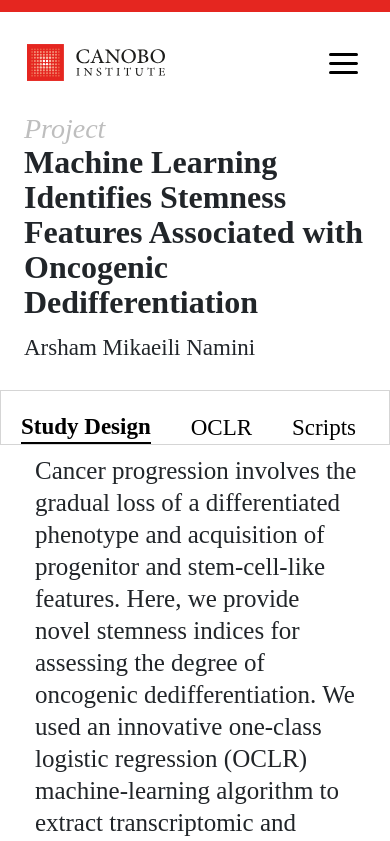
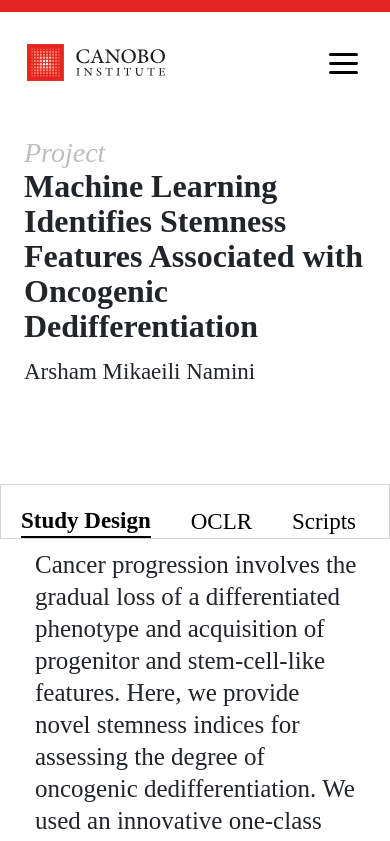
Before and after one commit to mahdi4k/canobo, a Vue app: page /researches/machine-learning-identifies in a window 390 px wide. Shown: the top 841 px of the page. Built offline with nearby package versions, Linux system fonts and the light colour scheme; a web font is replaced by a local one.

Commit message:
change code style project

```diff
--- a/src/components/Footer.vue
+++ b/src/components/Footer.vue
@@ -48,7 +48,7 @@
 </template>
 
 <script>
-import footerImage from "@/assets/footer.svg";
+import footerImage from "@/assets/footer.png";
 import Telegram from "./icons/telegram.svg";
 import Twitter from "./icons/twitter.svg";
 
--- a/src/views/Project.vue
+++ b/src/views/Project.vue
@@ -1,7 +1,7 @@
 <template>
-  <div class="container project">
+  <div class="project">
     <div>
-      <div class="top-mobile px-4 d-lg-none">
+      <div class="top-mobile pt-4 px-4 d-lg-none">
         <span class="small fst-italic">Project</span>
         <div class="title-project">
           Machine Learning Identifies Stemness Features Associated with Oncogenic Dedifferentiation
@@ -461,14 +461,44 @@
 </template>
 
 <script>
+import code from "@/assets/carbon.png";
+
 export default {
-  name: "Project"
+  data(){
+    return{
+      code
+    }
+  },
+  name: "Project",
+  created() {
+    window.addEventListener('scroll', this.handleScroll);
+
+  },
+  destroyed() {
+    window.removeEventListener('scroll', this.handleScroll);
+  },
+  methods: {
+    handleScroll(event) {
+      let tab = document.querySelector(".nav-pills");
+      let windowSize = window.innerWidth
+      if (window.scrollY > 200 && windowSize > 600) {
+        tab.classList.add('position-fix');
+      }else {
+        tab.classList.remove('position-fix');
+
+      }
+    },
+  }
 }
 </script>
 
 <style lang="scss" scoped>
-.container {
-  max-width: 1650px;
+pre{
+  background: #F7F6F3;
+  font-size: .975em;
+}
+.position-fix{
+  position: fixed;
 }
 @media (max-width: 1000px) {
   .top-mobile{
@@ -493,10 +523,20 @@ export default {
   }
 }
 .project {
+  @media (min-width: 1000px) {
+    padding-left: 8rem;
+    padding-right: 8rem;
+  }
+  .tab-section{
+    padding-top: 70px;
+    padding-bottom: 70px;
+  }
   .tab-content{
     width: 75%;
+    margin-left: auto;
   }
   .nav-pills {
+    top: 5%;
     .title {
       font-size: 39px;
       line-height: 42px;
@@ -506,12 +546,12 @@ export default {
     }
 
     background-color: #EFEFEF;
-    width: 398px;
+    width: 350px;
     padding: 20px;
 
     .nav-link {
       color: black;
-      font-size: 39px;
+      font-size: 35px;
       line-height: 42px;
       padding-left: 30px;
       text-align: left;
@@ -531,6 +571,7 @@ export default {
     padding-top: 10px;
     padding-left: 70px;
     padding-bottom: 100px;
+    margin-left: auto;
 
     .small {
       font-size: 28px;
--- a/src/views/Research.vue
+++ b/src/views/Research.vue
@@ -124,6 +124,7 @@ export default {
     margin-bottom: 50px;
     background-color: #F8F8F8;
     padding: 30px 28px 40px 30px;
+    border: 1px solid #DDDDDD;
 
     .header {
       .image {
--- a/src/views/Services.vue
+++ b/src/views/Services.vue
@@ -1,5 +1,5 @@
 <template>
-  <div class="services container">
+  <div class="services">
     <div v-if="isMobile">
       <NotFound :isAccessDenied="true" />
     </div>
@@ -106,6 +106,10 @@ export default {
 }
 
 .services {
+  @media (min-width: 1000px) {
+    padding-left: 8rem;
+    padding-right: 8rem;
+  }
   padding-top: 80px;
   .items {
     .d-flex {
```
Also changed, not shown: src/assets/footer.png (added).
